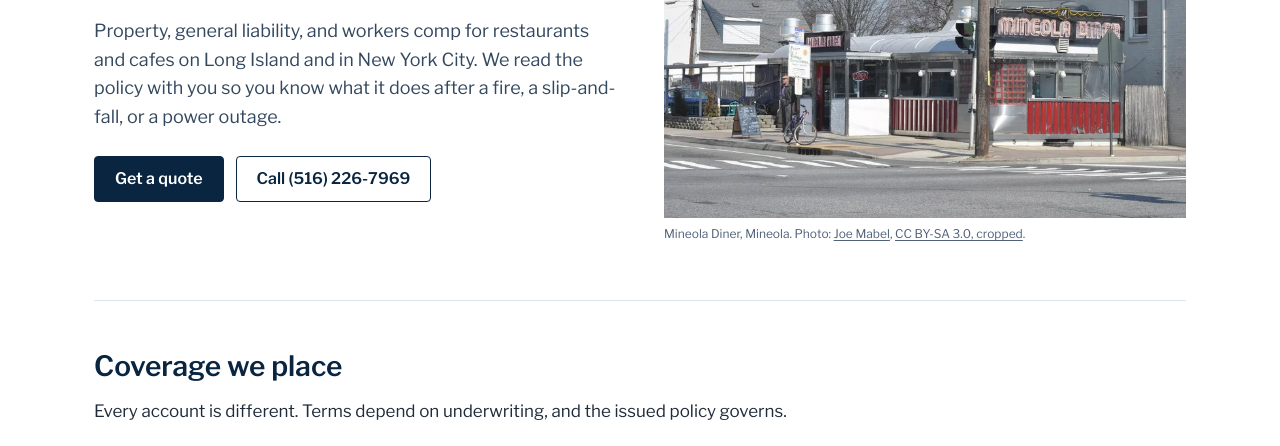
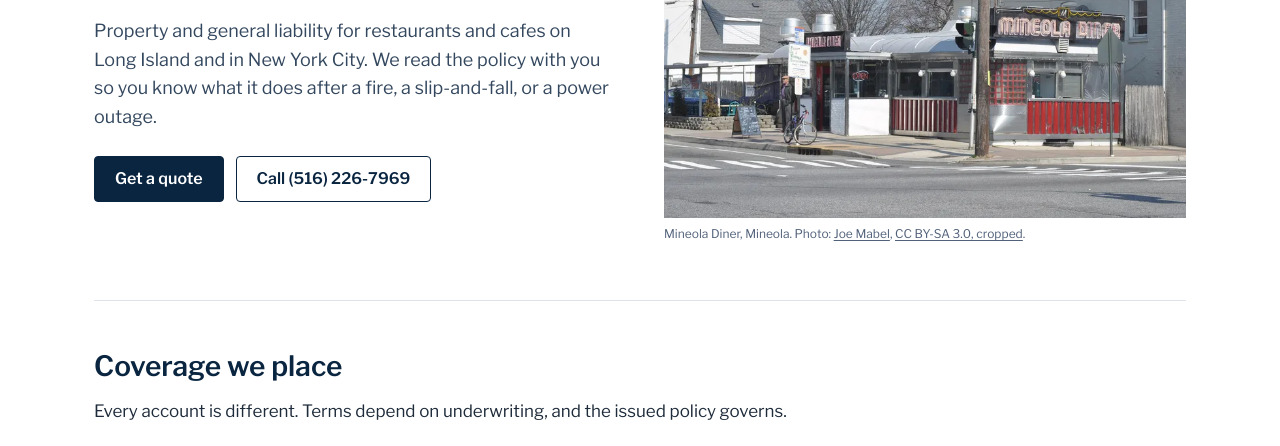
Before and after one commit to remymehdizadeh-web/simpleinsure-preview, a plain HTML site: page restaurants/index.html in a window 1280 px wide. Shown: the part 325-771 px from the top of the page. Drawn offline with Linux system fonts and the light colour scheme.

Commit message:
Preview: restaurants lede, property and general liability

```diff
--- a/restaurants/index.html
+++ b/restaurants/index.html
@@ -49,7 +49,7 @@
   <div>
    <nav class="crumbs" aria-label="Breadcrumb"><a href="../">Home</a> / Restaurants</nav>
    <h1>Insurance for New York restaurants and cafes.</h1>
-   <p class="lede">Property, general liability, and workers comp for restaurants and cafes on Long Island and in New York City. We read the policy with you so you know what it does after a fire, a slip-and-fall, or a power outage.</p>
+   <p class="lede">Property and general liability for restaurants and cafes on Long Island and in New York City. We read the policy with you so you know what it does after a fire, a slip-and-fall, or a power outage.</p>
    <div class="btn-row"><a class="btn btn-primary" href="../quote/?line=restaurants">Get a quote</a><a class="btn btn-outline" href="tel:+15162267969">Call (516) 226-7969</a></div>
   </div>
   <figure class="intro-photo"><img src="../photos/diner-1200.webp" srcset="../photos/diner-800.webp 800w, ../photos/diner-1200.webp 1200w, ../photos/diner-1600.webp 1600w" sizes="(min-width:900px) 560px, 100vw" alt="The Mineola Diner on Jericho Turnpike in Mineola, Long Island" width="1600" height="1067" fetchpriority="high" loading="eager" decoding="async"><figcaption>Mineola Diner, Mineola. Photo: <a href="https://commons.wikimedia.org/wiki/File:Mineola_Diner_02.jpg" rel="noopener">Joe Mabel</a>, <a href="https://creativecommons.org/licenses/by-sa/3.0/" rel="noopener">CC BY-SA 3.0, cropped</a>.</figcaption></figure>
```
